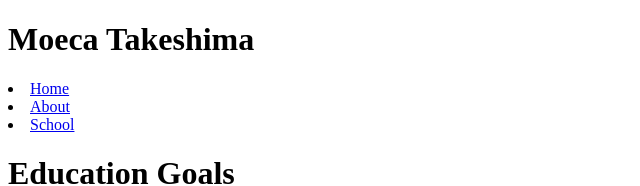
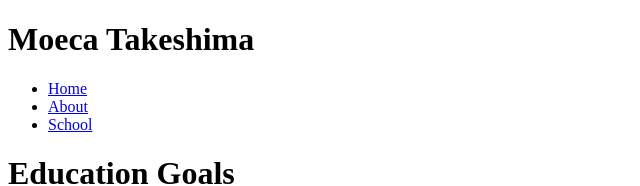
Before and after one commit to moeca08/CIS132, a plain HTML site: page about.html in a window 1280 px wide. Shown: the top 186 px of the page, without its empty margins (0-640 px from the left). Drawn offline with Linux system fonts and the light colour scheme.

Commit message:
Add files via upload
For Project 1-2

```diff
--- a/about.html
+++ b/about.html
@@ -9,9 +9,11 @@
 <body>
     <h1>Moeca Takeshima</h1>
     <nav>
+        <ul>
         <li><a href="index.html">Home</a></li>
         <li><a href="about.html">About</a></li>
         <li><a href="#">School</a></li>
+        </ul>
     </nav>
     <h1>Education Goals</h1>
     <ol>
@@ -29,7 +31,7 @@
 
     <footer>
         Last updated on September 19th, 2024
-        <br><a href="moeca_takeshima@elcamino.edu">Email me</a></br>
+        <br><a href="mailto:moeca_takeshima@elcamino.edu">Email me</a>
     </footer>
 </body>
 
```
Also changed, not shown: index.html (+3 -1 lines).
